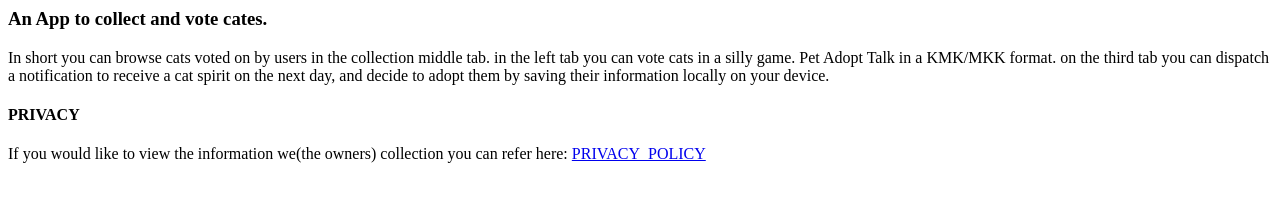
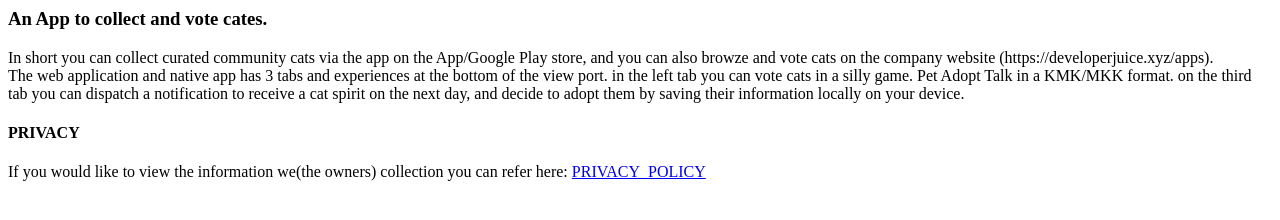
Before and after one commit to developerJuiceLozzoc/kitty-kmk-nodejs-swift-uikit-widgets, a website: page docs/index.html in a window 1280 px wide. Drawn offline with Linux system fonts and the light colour scheme.

Commit message:
Updated wiki description page
index.html

```diff
--- a/docs/index.html
+++ b/docs/index.html
@@ -7,8 +7,11 @@
       An App to collect and vote cates.
     </h3>
     <p>
-      In short you can browse cats voted on by users in the collection middle
-      tab. in the left tab you can vote cats in a silly game. Pet Adopt Talk in
+      In short you can collect curated community cats via the app on the App/Google Play store, and you can also browze and vote cats on the company website (https://developerjuice.xyz/apps).
+      <br />
+
+       The web application and native app has 3 tabs and experiences at the bottom of the view port.
+      in the left tab you can vote cats in a silly game. Pet Adopt Talk in
       a KMK/MKK format. on the third tab you can dispatch a notification to
       receive a cat spirit on the next day, and decide to adopt them by saving
       their information locally on your device.
```
